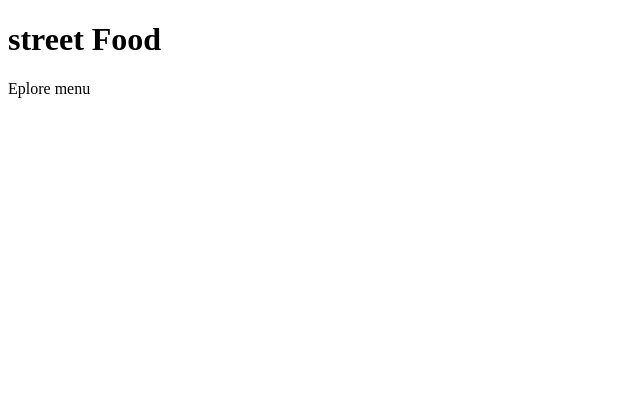
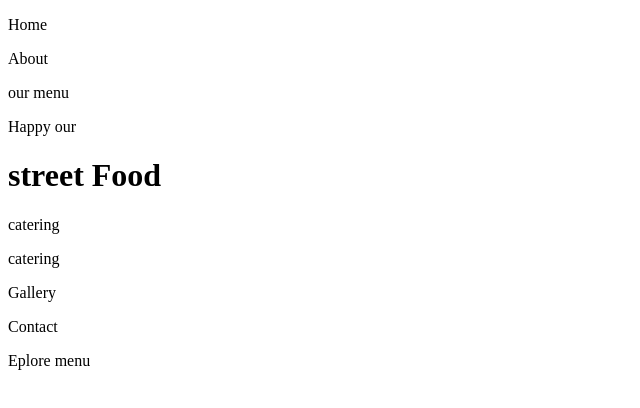
Before and after one commit to Timoh97/Streetfood-website, a plain HTML site: page index.html in a window 1280 px wide. Shown: the whole page, without its empty margins (0-640 px from the left). Drawn offline with Linux system fonts and the light colour scheme.

Commit message:
addition of content in p tags

```diff
--- a/index.html
+++ b/index.html
@@ -7,15 +7,15 @@
 </head>
 <body>
     <div>
-        <p></p>
-        <p></p>
-        <p></p>
-        <p></p>
+        <p>Home</p>
+        <p>About</p>
+        <p>our menu</p>
+        <p>Happy our</p>
         <h1>street Food</h1>
-        <p></p>
-        <p></p>
-        <p></p>
-        <p></p>
+        <p>catering</p>
+        <p>catering</p>
+        <p>Gallery</p>
+        <p>Contact</p>
 
 
     </div>
```
